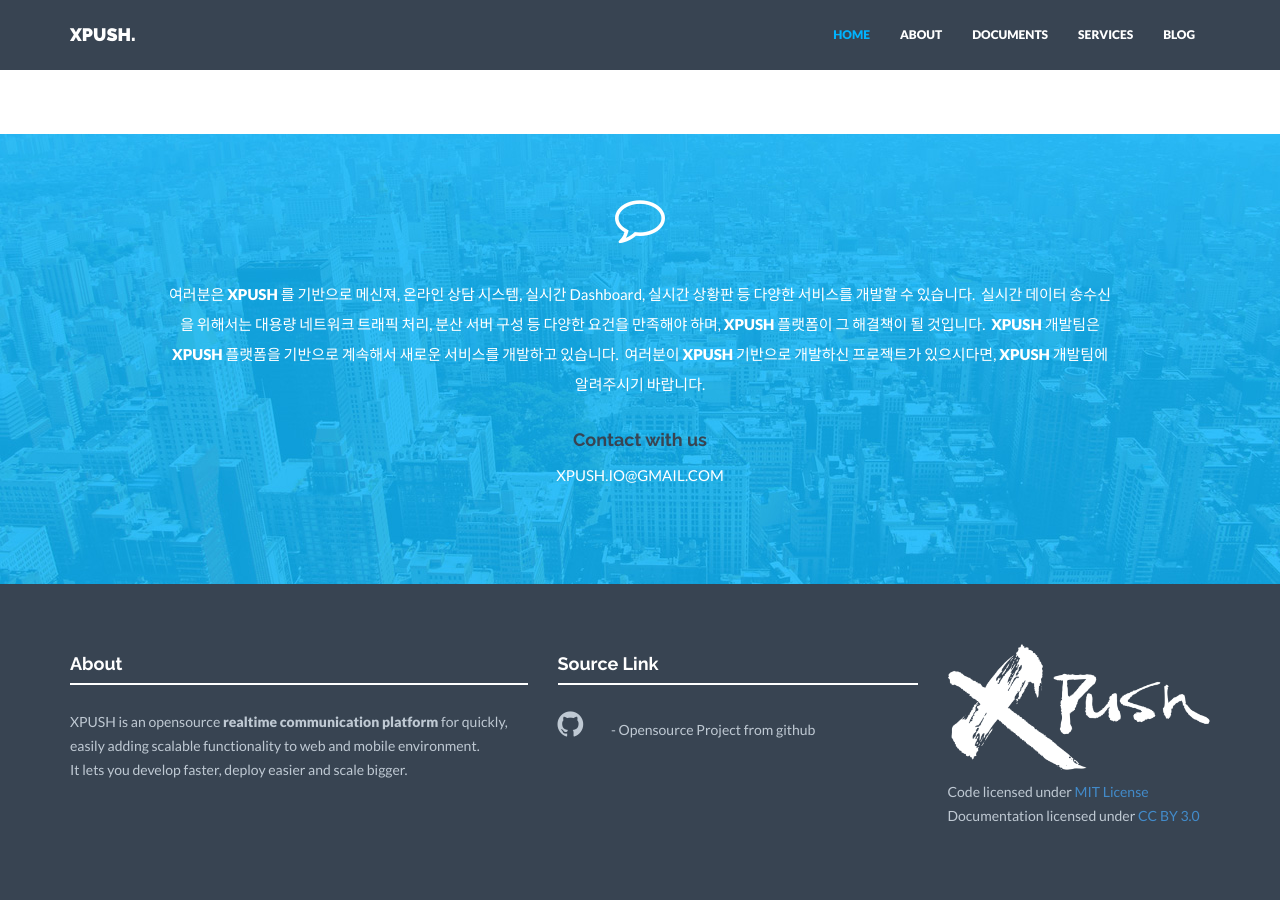
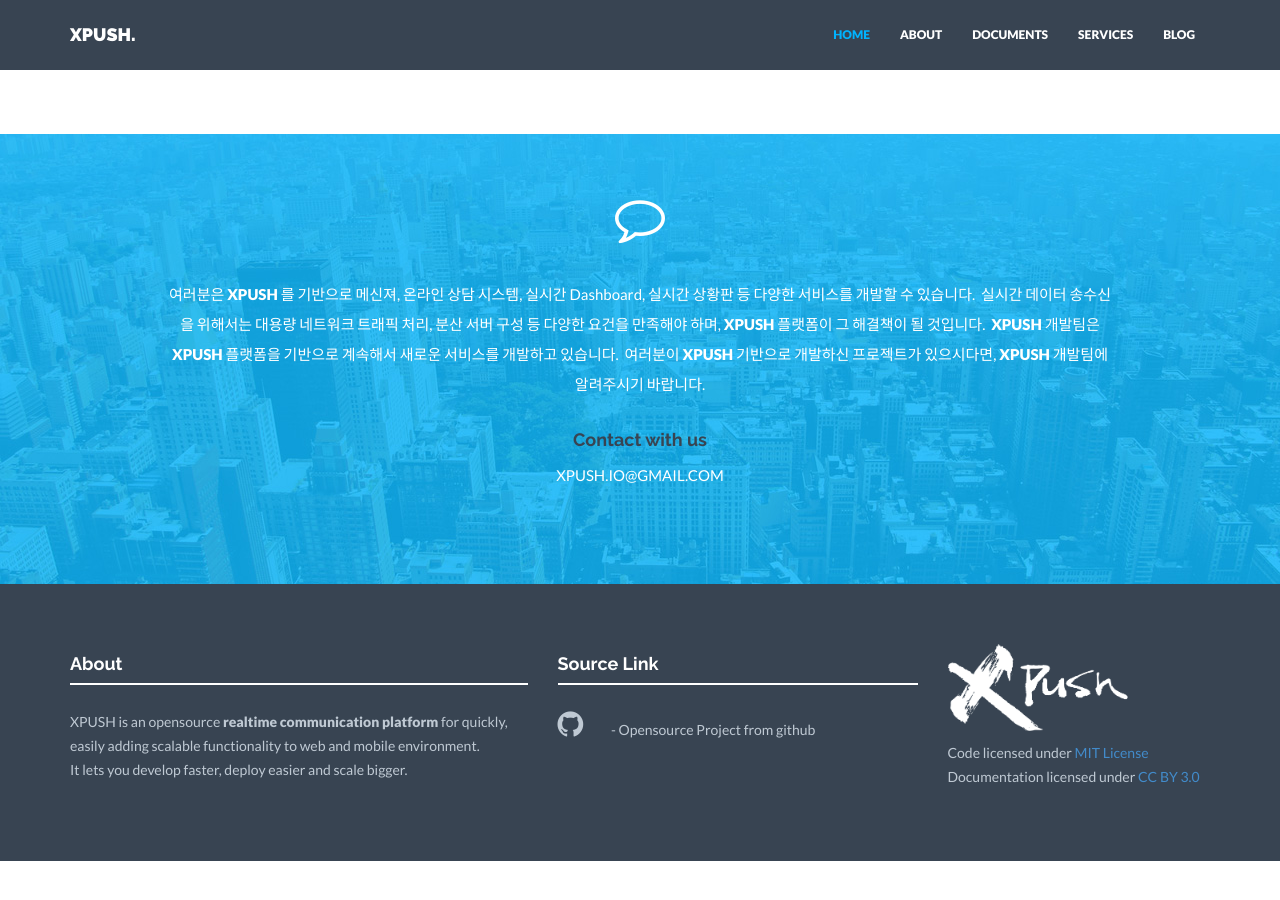
Before and after one commit to xpush/xpush.github.io, a Jekyll site: the page built from index.html, in a window 1280 px wide and 900 px high, scrolled down 1953 px. Built offline with Jekyll 4.4.1, drawn with Linux system fonts in a browser that asks for light colours; nearby versions of some CDN libraries; after the commit the page ends 2814 px from its top, so only the background shows below that.

Commit message:
set max width on xpush logo

```diff
--- a/_includes/footer.html
+++ b/_includes/footer.html
@@ -19,7 +19,7 @@
   			</p>
   		</div>
   		<div class="col-lg-3">
-        <img src="/lib/img/xpush_w.png">
+        <img src="/lib/img/xpush_w.png" style="max-width: 180px;">
   			<p>
   				Code licensed under <a href="http://opensource.org/licenses/mit-license.html">MIT License</a>
           <br>
```
